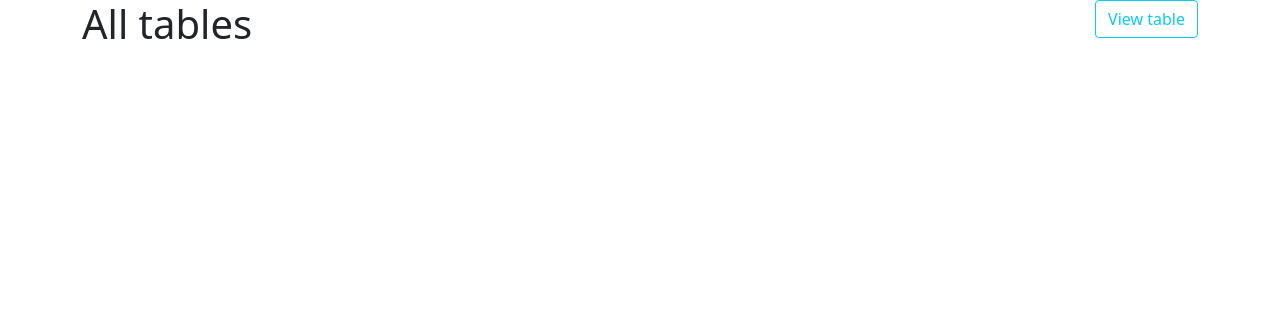
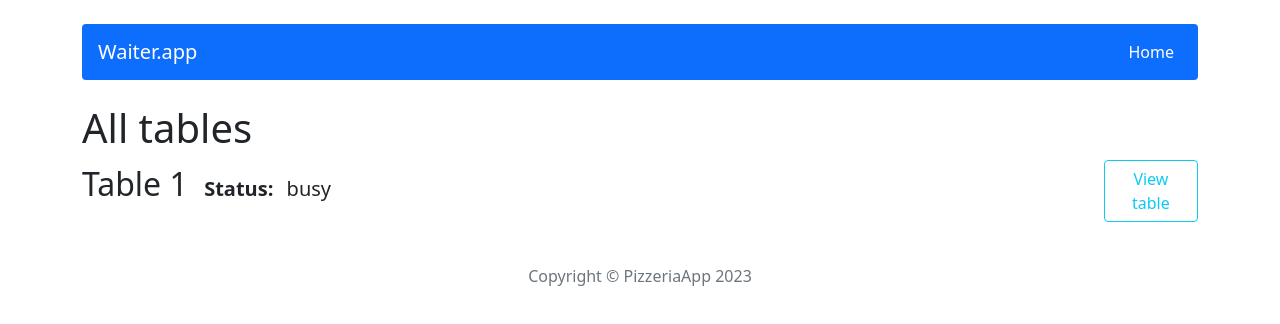
Before and after one commit to ElizaHynek/waiter-app, a React (Create React App) app: page / in a window 1280 px wide. Shown: the top 324 px of the page. Built offline with nearby package versions, Linux system fonts and the light colour scheme.

Commit message:
add some text on pages

```diff
--- a/public/db/app.json
+++ b/public/db/app.json
@@ -1,6 +1,32 @@
 {
-    "tables": [
-      {  },
-      {  }
-    ]
-  }
+  "tables": [
+    {
+      "id": "1",
+      "status": "Busy",
+      "peopleAmount": "2",
+      "maxPeopleAmount": "4",
+      "bill": "20"
+    },
+    {
+      "id": "2",
+      "status": "Free",
+      "peopleAmount": 0,
+      "maxPeopleAmount": 3,
+      "bill": 0
+    },
+    {
+      "id": "3",
+      "status": "Busy",
+      "peopleAmount": 2,
+      "maxPeopleAmount": 3,
+      "bill": 45
+    },
+    {
+      "id": "4",
+      "status": "Cleaning",
+      "peopleAmount": 0,
+      "maxPeopleAmount": 3,
+      "bill": 0
+    }
+  ]
+}
--- a/src/App.js
+++ b/src/App.js
@@ -3,16 +3,21 @@ import { Routes, Route } from 'react-router-dom';
 import Home from "./components/pages/Home";
 import Table from "./components/pages/Table";
 import NotFound from "./components/pages/NotFound";
+import Header from "./components/views/Header";
+import Footer from "./components/views/Footer";
+
 
 function App() {
   return (
     <div>
       <Container>
-        <Routes>
-          <Route path="/" element={<Home />} />
-          <Route path="/table/:id" element={<Table />} />
-          <Route path="*" element={<NotFound />} />
-        </Routes>
+        <Header />
+          <Routes>
+            <Route path="/" element={<Home />} />
+            <Route path="/table/:id" element={<Table />} />
+            <Route path="*" element={<NotFound />} />
+          </Routes>
+        <Footer />
       </Container>
     </div>
   );
--- a/src/components/pages/Home.js
+++ b/src/components/pages/Home.js
@@ -5,8 +5,11 @@ const Home = props => {
 
   return (
     <div>
+      <h1>All tables</h1>
       <div className="d-flex justify-content-between">
-        <h1>All tables</h1>
+        <div className="table">
+          <p className="fs-2">Table 1 <span className="fs-5"><b>Status: </b>busy</span></p>
+        </div>
         <Link key={props.id} to={"/table/:id"}>
           <Button variant="outline-info">View table</Button>
         </Link>
--- a/src/components/pages/Table.js
+++ b/src/components/pages/Table.js
@@ -1,10 +1,14 @@
-
+import { Button, Form } from "react-bootstrap";
 
 const Table = () => {
 
   return (
-    <div className="d-flex justify-content-between">
-      <h1>Single table</h1>
+    <div className="">
+      <h1>Table 1</h1>
+      Status: <Form type="select"/>
+      People: <Form type="select"/>
+      Bill: <Form type="select"/> / <Form type="select"/>
+      <Button variant="outline-info">Update</Button>
     </div>
   );
 };
--- /dev/null
+++ b/src/components/views/Footer.js
@@ -0,0 +1,9 @@
+const Footer = () => {
+    return (
+      <div>
+        <p className="text-center text-muted mt-4 mb-4">Copyright &copy; PizzeriaApp 2023</p>
+      </div>
+    );
+  };
+
+  export default Footer;
--- /dev/null
+++ b/src/components/views/Header.js
@@ -0,0 +1,11 @@
+import NavBar from './NavBar';
+
+const Header = () => {
+    return (
+      <div>
+        < NavBar />
+      </div>
+    );
+  };
+
+  export default Header;
--- /dev/null
+++ b/src/components/views/NavBar.js
@@ -0,0 +1,17 @@
+import { Nav, Navbar } from "react-bootstrap";
+import { NavLink } from "react-router-dom";
+
+const NavBar = () => {
+    return (
+      <div className="">
+        <Navbar bg="primary" variant="dark" expand="sm" className="justify-content-between mt-4 mb-4 rounded px-3">
+          <Navbar.Brand>Waiter.app</Navbar.Brand>
+          <Nav>
+            <Nav.Link as={NavLink} to="/">Home</Nav.Link>
+          </Nav>
+        </Navbar>
+      </div>
+    );
+  };
+
+  export default NavBar;
```
